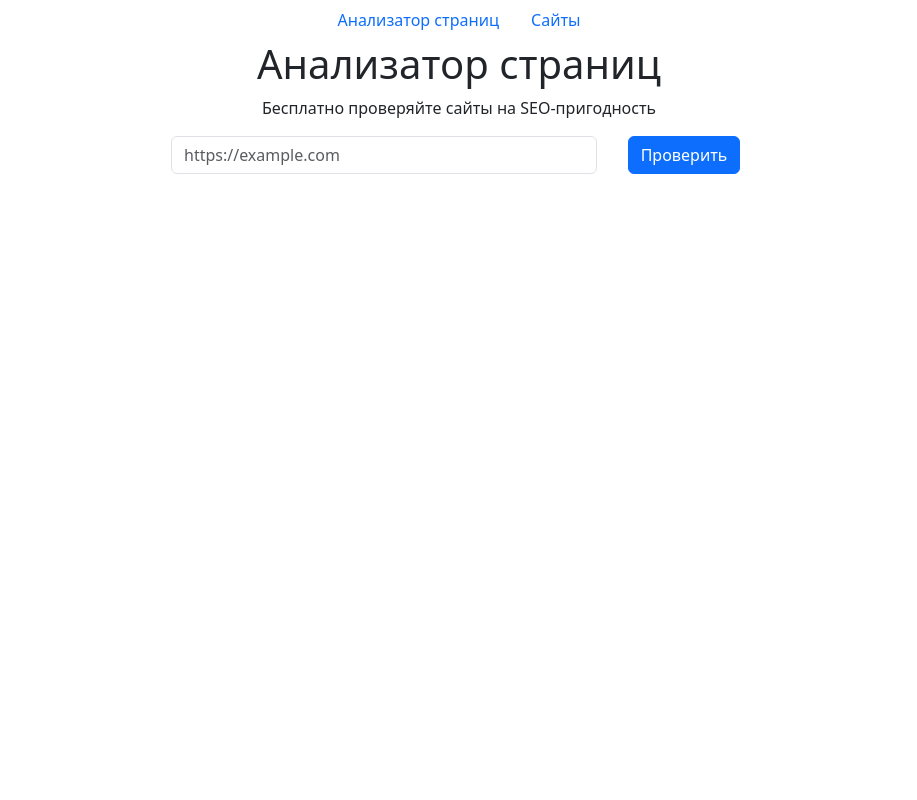
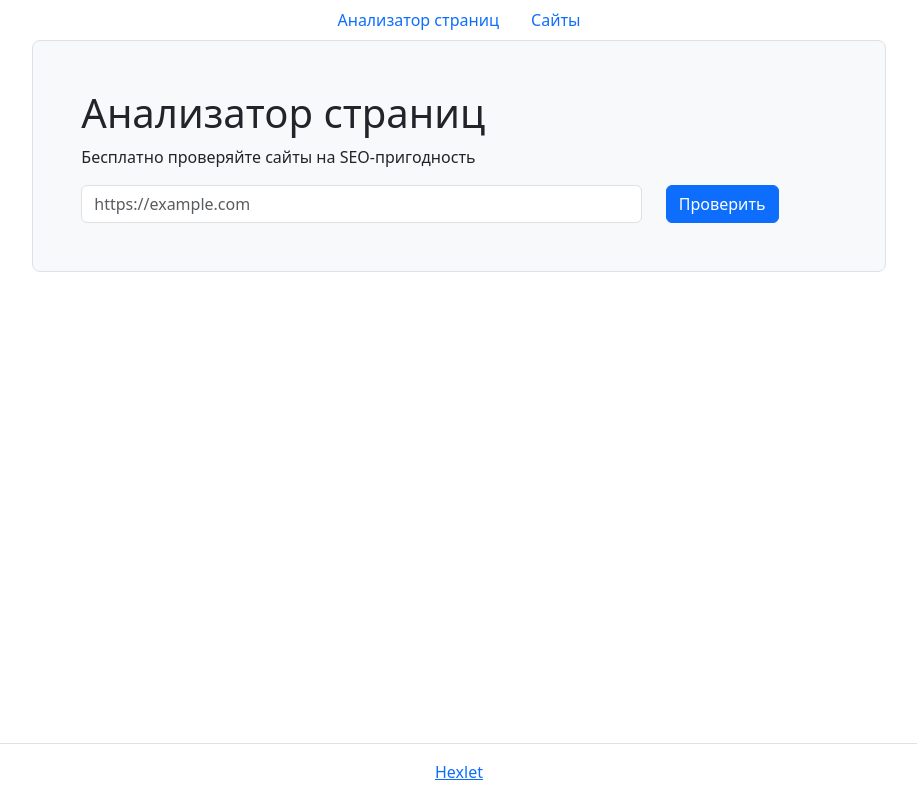
Before and after one commit to OlegKhiretdinov/Page-Analyzer, a Flask app: page / in a window 1280 px wide. Shown: the whole page, without its empty margins (181-1098 px from the left). Run offline with Flask 3, Linux system fonts and the light colour scheme; some libraries are stand-ins or nearby versions.

Commit message:
fix исправление стилей

```diff
--- a/page_analyzer/templates/main_layout.html
+++ b/page_analyzer/templates/main_layout.html
@@ -5,7 +5,7 @@
     <meta charset="UTF-8">
     <title>{% block title %}{% endblock %}</title>
 </head>
-<body>
+<body class="min-vh-100 d-flex flex-column">
     <nav>
         <ul class="nav justify-content-center">
             <li class="nav-item">
@@ -16,8 +16,15 @@
             </li>
         </ul>
     </nav>
-    <main>
+    <main class="flex-grow-1">
         {% block main %}{% endblock %}
     </main>
+<footer class="border-top py-3 mt-5 flex-shrink-0">
+  <div class="container-lg">
+    <div class="text-center">
+      <a href="https://ru.hexlet.io/" target="_blank">Hexlet</a>
+    </div>
+  </div>
+</footer>
 </body>
 </html>
--- a/page_analyzer/templates/pages/home.html
+++ b/page_analyzer/templates/pages/home.html
@@ -6,7 +6,7 @@
     <div class="alert alert-{{ category }}" role="alert" >{{ message }}</div>
   {% endfor %}
 {% endif %}
-<div class="container text-center" style="width:600px;">
+<div class="col-12 col-md-10 col-lg-8 mx-auto border rounded-3 bg-light p-5" >
     <h1>Анализатор страниц</h1>
     <p>Бесплатно проверяйте сайты на SEO-пригодность</p>
     <form action="/urls" method="post" class="row">
@@ -14,7 +14,7 @@
             <input name="url" type="text" placeholder="https://example.com"  class="form-control">
         </div>
         <div class="col-sm-3">
-            <button type="submit"  class="btn btn-primary">Проверить</button>
+            <input type="submit"  class="btn btn-primary" value="Проверить" />
         </div>
     </form>
 </div>
```
